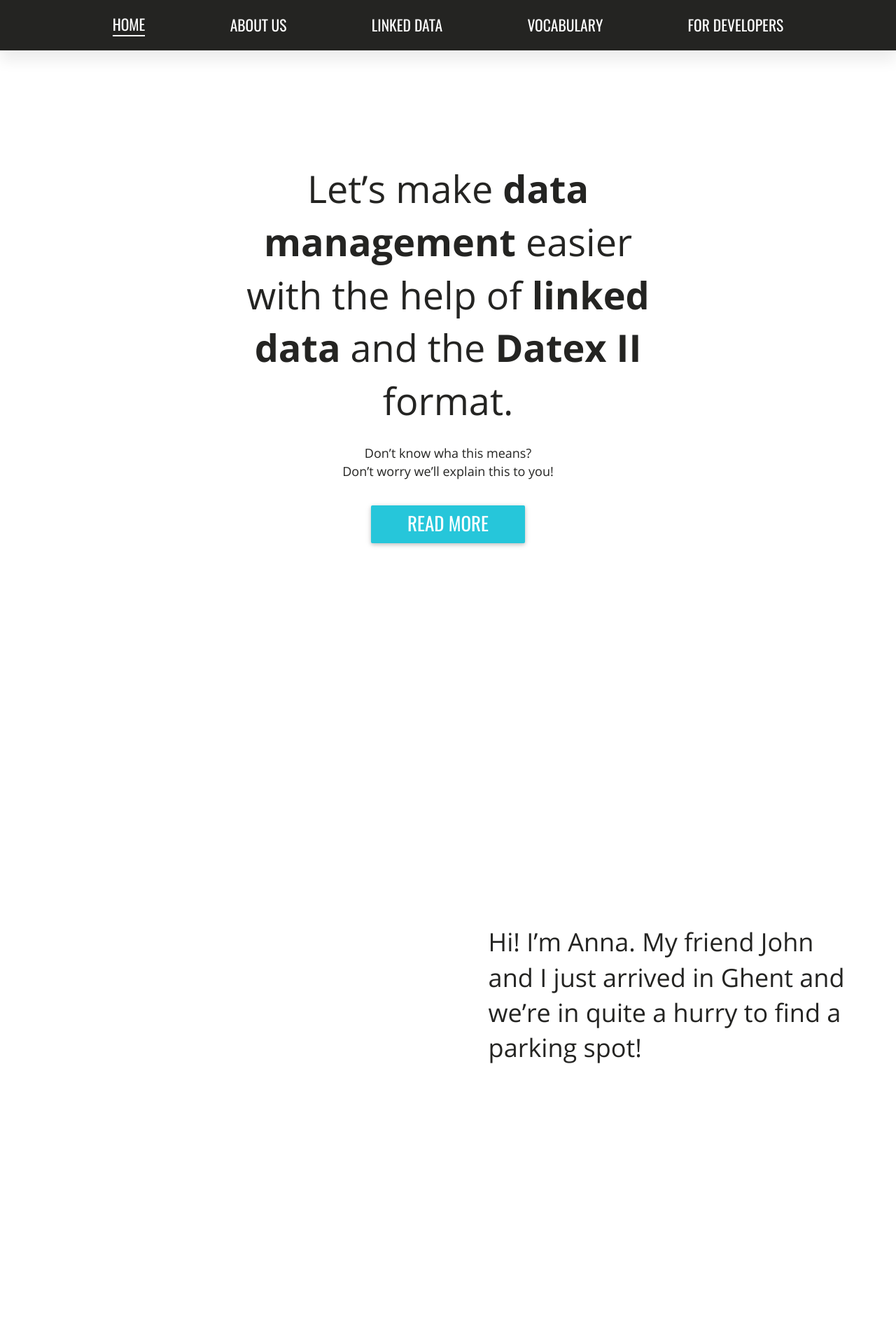
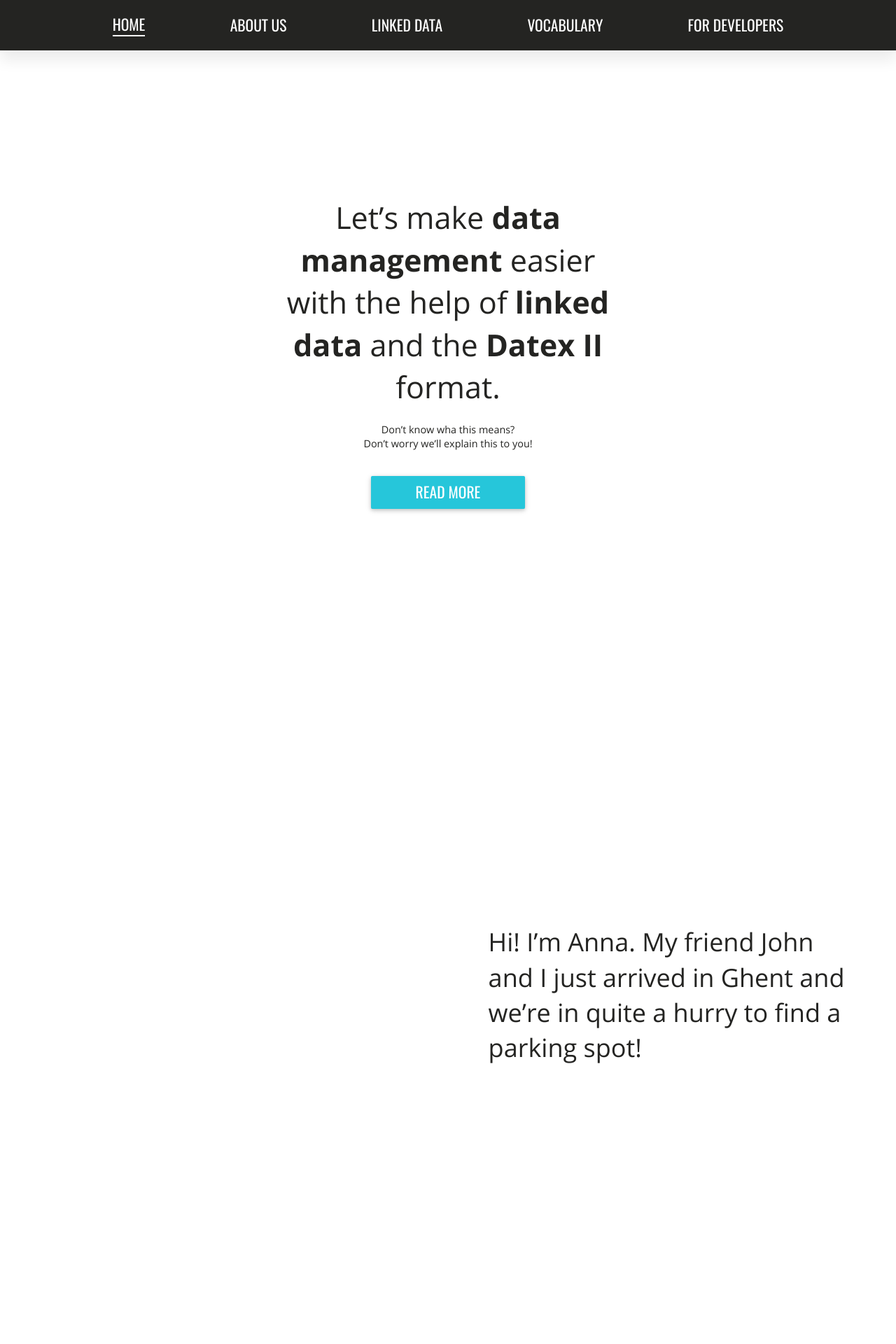
Before and after one commit to osoc16/mobylink, a Jekyll site: the page built from index.html, in a window 1280 px wide. Shown: the top 1920 px of the page at 70% size. Built offline with Jekyll 4.4.1, drawn with Linux system fonts in a browser that asks for light colours; a script that is not in the unit is left out.

Commit message:
smaller font on intro
currently the font is quite large, and this causes it to overflow the viewport

```diff
--- a/_sass/_section1.sass
+++ b/_sass/_section1.sass
@@ -1,6 +1,5 @@
 #intro
-  // @media (max-width: 600px)
-  //   font-size: .6em
+  font-size: .8em
 
   .button
     display: inline
```
